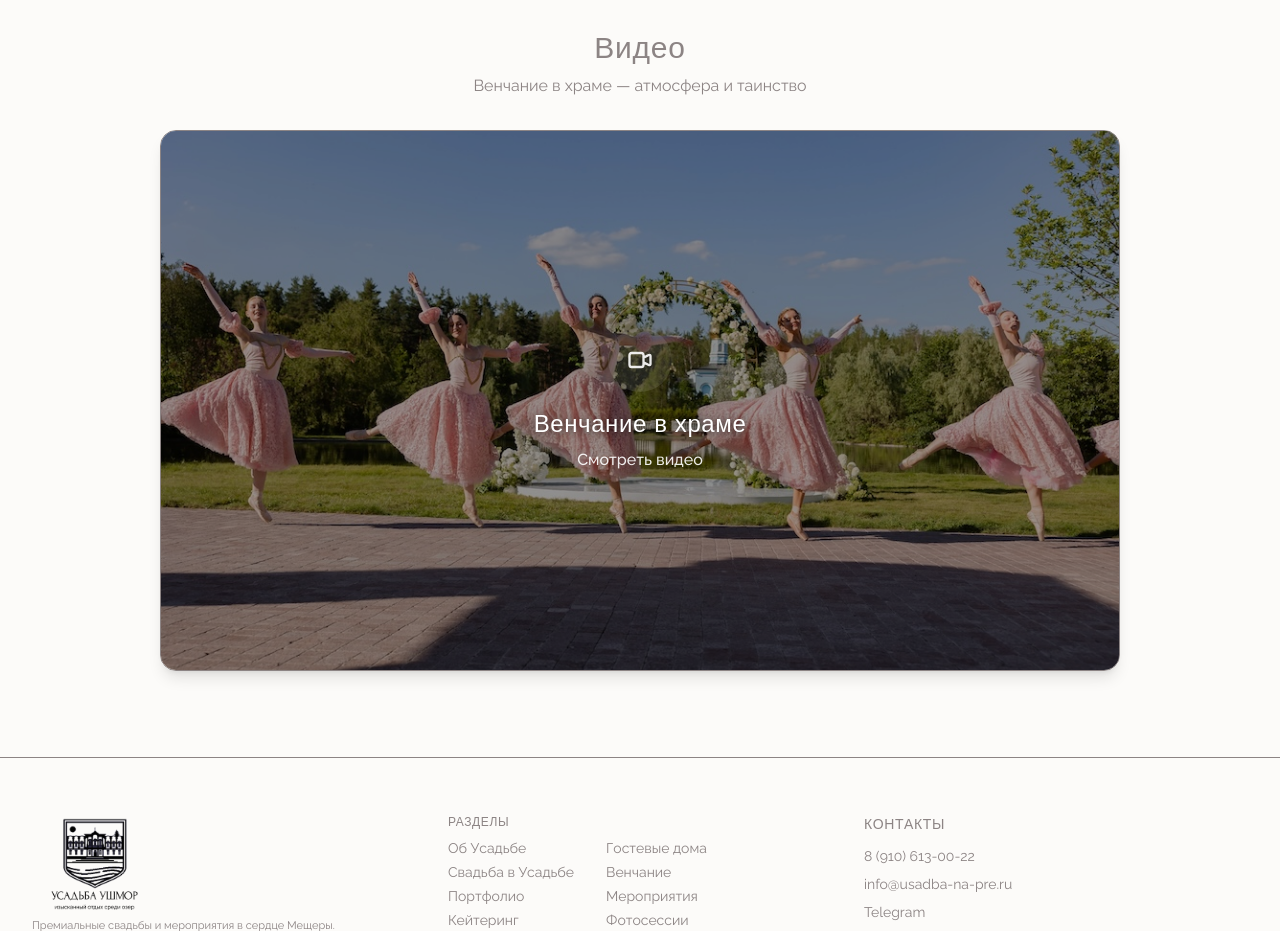
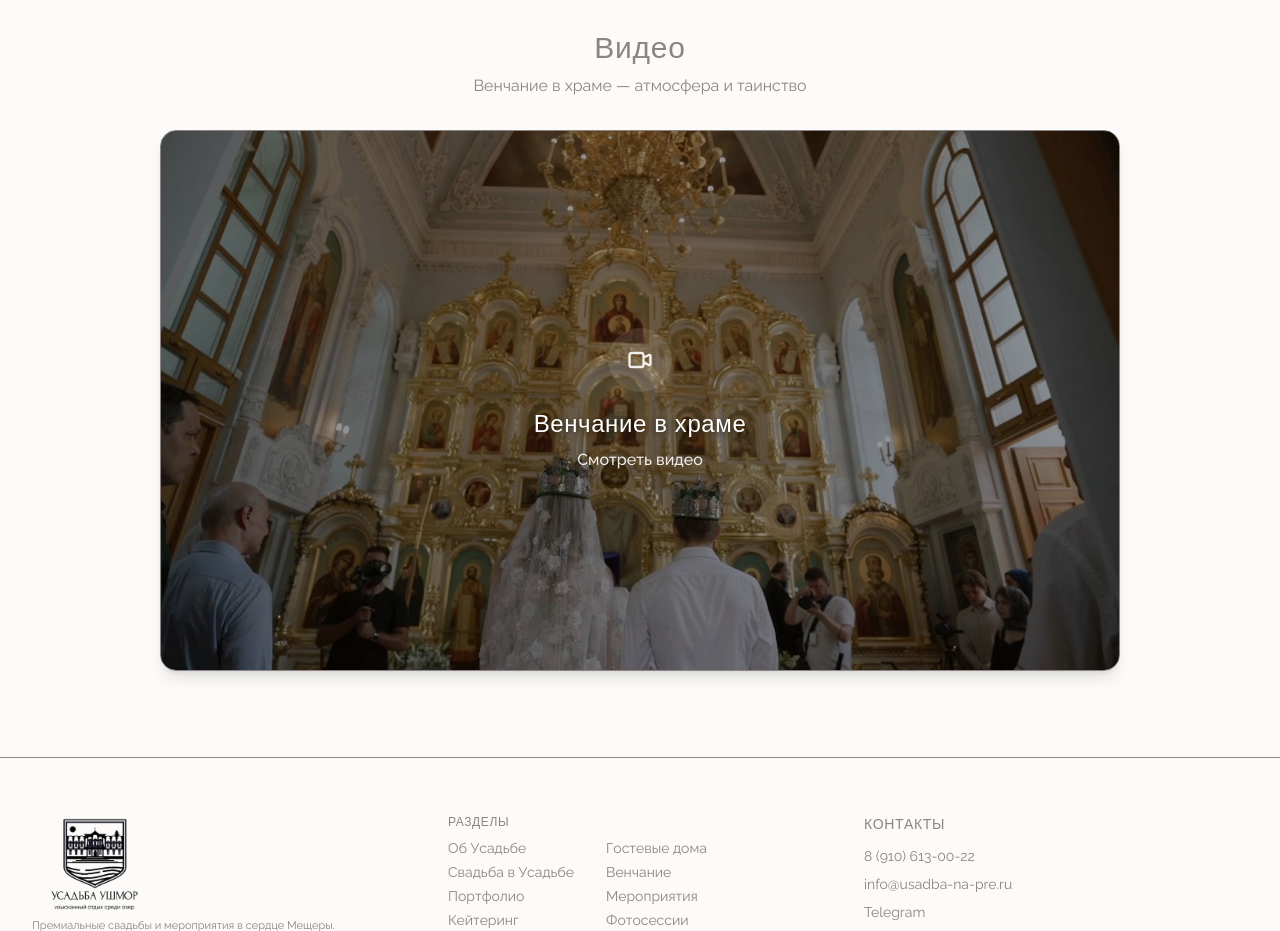
Before and after one commit to Sharky121/weddings, a Next.js app: page /wedding-ceremony in a window 1280 px wide. Shown: the part 840-1771 px from the top of the page. Built offline with nearby package versions, Linux system fonts and the light colour scheme; no server answers; a web font is replaced by a local one.

Commit message:
wd ceremony

```diff
--- a/app/wedding-ceremony/page.tsx
+++ b/app/wedding-ceremony/page.tsx
@@ -94,7 +94,7 @@ export default function WeddingCeremonyPage() {
             Венчание в храме — атмосфера и таинство
           </p>
           <VideoHoverCard
-            poster="/wedding_bg.jpg"
+            poster="/wedding-ceremony_bg.jpg"
             videoSrc="/wedding-ceremony.mp4"
             title="Венчание в храме"
           />
--- a/next.config.ts
+++ b/next.config.ts
@@ -1,8 +1,6 @@
 import type { NextConfig } from "next";
 
-// На .рф запросы к /_next/static дают ERR_TIMED_OUT. Статику грузим с vercel.app.
-const nextConfig: NextConfig = {
-  assetPrefix: "https://weddings-git-main-sharky121s-projects.vercel.app",
-};
+// Статика грузится с того же домена, что и страница (относительные пути).
+const nextConfig: NextConfig = {};
 
 export default nextConfig;
```
